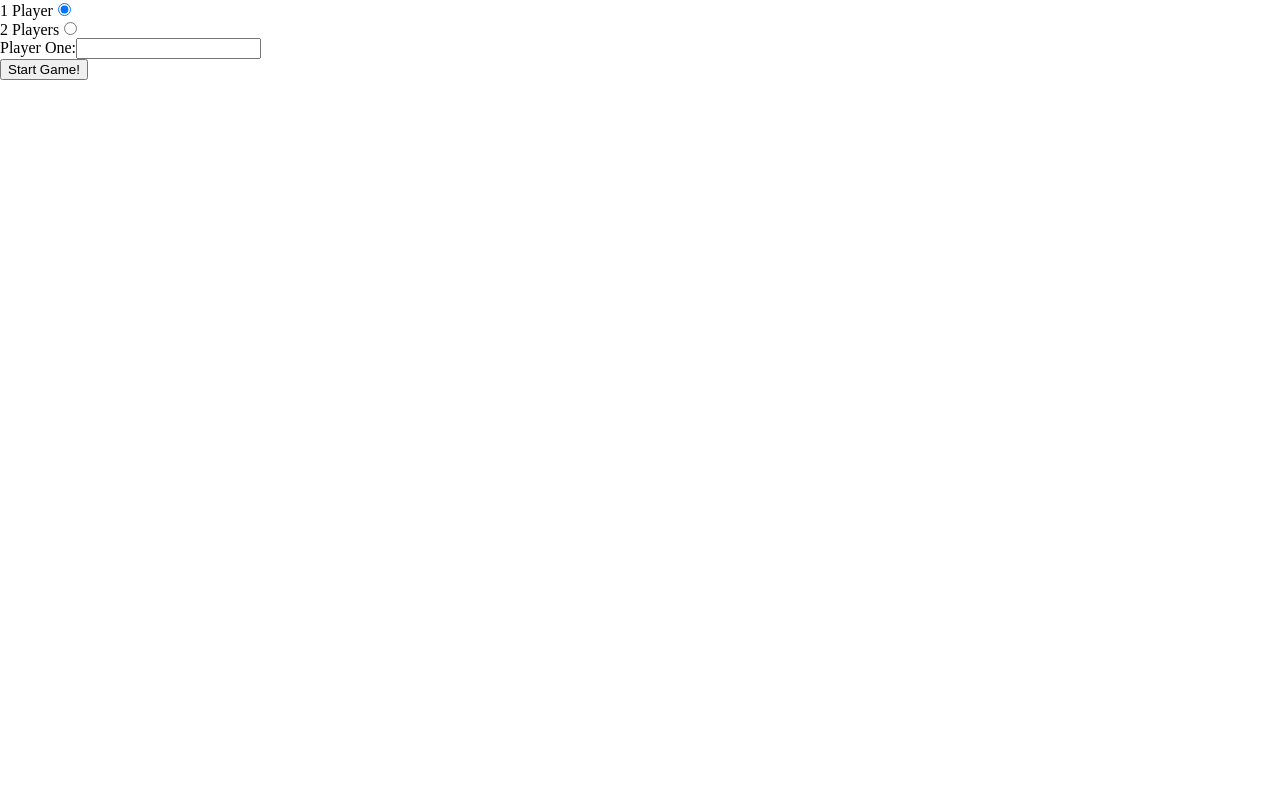
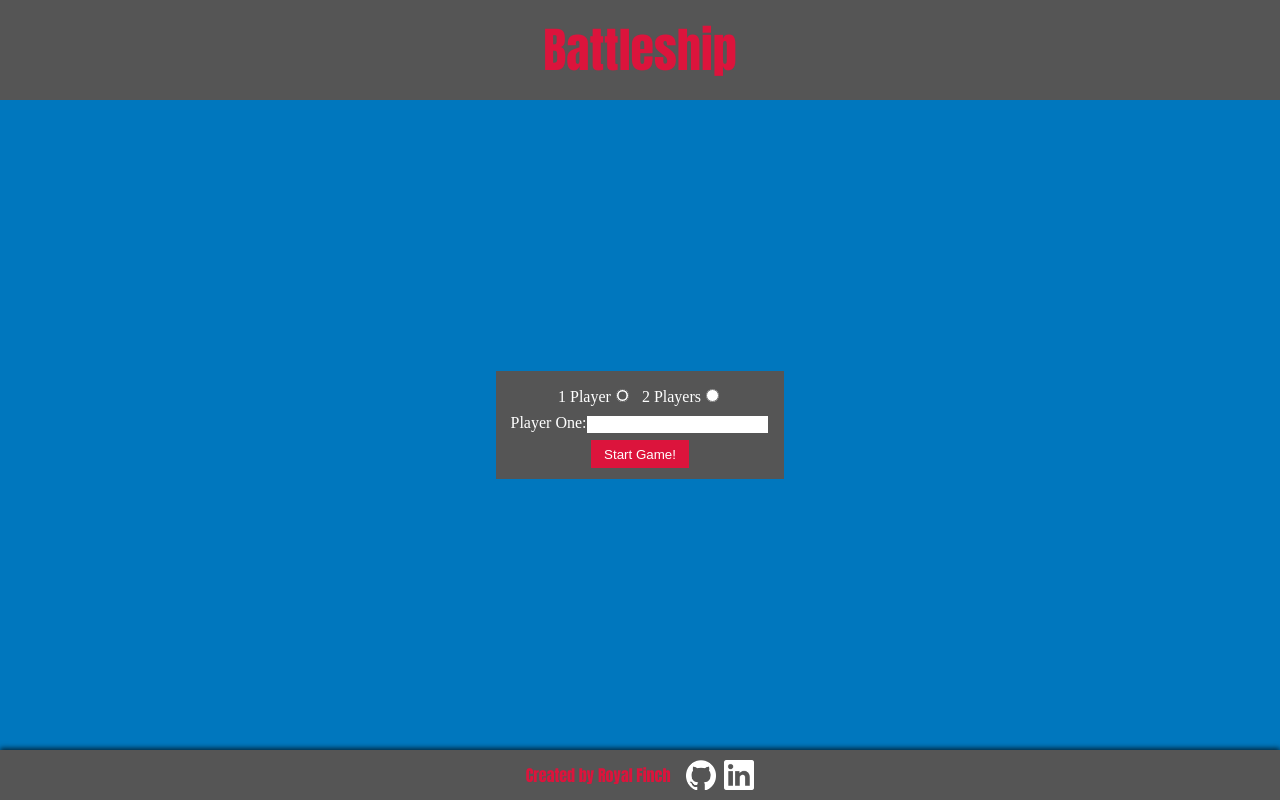
Before and after one commit to RoyalF4/odin-battleship, a website built with webpack: page src/index.html in a window 1280 px wide. Built offline with nearby package versions, Linux system fonts and the light colour scheme.

Commit message:
fix: add css to main menu/header/footer
* Add 'Anton' font
* Add images for github/linkedin
* Add header/footer

```diff
--- a/src/css/style.css
+++ b/src/css/style.css
@@ -1,17 +1,135 @@
+@font-face {
+    font-family: 'Anton';
+    src: url(../fonts/Anton-Regular.ttf) format(truetype);
+}
+
+:root {
+    --ocean-blue: #0077be;
+    --gunmetal-gray: #555555;
+    --nautical-white: #ffffff;
+    --crimson-red: #dc143c;
+    --golden-yellow: #ffd700;
+    --steel-gray: #808080;
+}
+
 body {
     width: 100%;
     height: 100vh;
+    display: flex;
+    flex-direction: column;
 }
 
 main {
-    width: 100%;
-    height: 100%;
+    flex: 1;
+    display: flex;
+    justify-content: center;
+    align-items: center;
+    background: var(--ocean-blue);
+}
 
+header {
+    height: 100px;
+    box-shadow: 0 2px 5px rgba(0, 0, 0, 0.674);
+    display: flex;
+    justify-content: center;
+    align-items: center;
+    font-size: 3rem;
+    font-family: 'Anton';
+    color: var(--crimson-red);
+}
 
+fieldset {
+    display: flex;
+    justify-content: center;
+}
+
+.content {
+    background: var(--gunmetal-gray);
+    padding: 10px;
+}
+
+fieldset > div {
+    padding: 5px;
+}
+
+input[type=radio] {
+    accent-color: var(--gunmetal-gray);
+}
+
+.containerForInput > div {
+    display: flex;
+    justify-content: space-between;
+    padding: 5px;
+}
+
+.menuBtn {
+    background: var(--crimson-red);
+    color: white;
+    padding: 5px;
+    border: 1.5px solid var(--gunmetal-gray);
+    width: 100px;
+    height: 30px;
+}
+
+.menuBtn:hover {
+    box-shadow: 0px 2px 2px 2px #dc143c6a;
+}
+
+.menuBtn:active {
+    transform: scale(.9);
+}
+
+.computerGame {
+    display: flex;
+    border: 2px solid black;
+}
+
+form {
+    display: flex;
+    flex-direction: column;
+    align-items: center;
+}
+
+label {
+    color: white;
+}
+
+input {
+    border: 1px solid var(--gunmetal-gray);
+}
+
+footer {
+    height: 50px;
+    display: flex;
+    justify-content: center;
+    align-items: center;
+    box-shadow: 0 -2px 5px rgba(0, 0, 0, 0.674);
+    font-family: 'Anton';
+}
+
+div > a:first-child {
+    margin: 0 5px 0 0;
+}
+
+footer > span {
+    margin: 0 15px 0 0;
+}
+
+.footerText {
+    color: var(--crimson-red);
+}
+
+.footerImg {
+    width: 30px;
+}
+
+header,
+footer {
+    background: var(--gunmetal-gray);
 }
 
 .board {
-    background: rgb(54, 141, 255);
+    background: var(--ocean-blue);
     width: 300px;
     height: 300px;
 }
@@ -32,11 +150,11 @@ main {
 
 
 .ship {
-    background: gray;
+    background: var(--gunmetal-gray);
 }
 
 .computerCell {
-    background: rgb(0, 0, 131);
+    background: rgb(53, 53, 53);
 }
 
 .hit {
@@ -48,5 +166,5 @@ main {
 }
 
 .hidden {
-    display: none;
+    display: none !important;
 }
--- a/src/dom.js
+++ b/src/dom.js
@@ -55,7 +55,7 @@ function renderBoard(playerContainer, player, game) {
 function renderStartScreen() {
   domElements.main.textContent = '';
   const content = document.createElement('div');
-  content.classList.add('.content');
+  content.classList.add('content');
 
   // create form
   const form = document.createElement('form');
@@ -98,6 +98,8 @@ function renderStartScreen() {
   );
 
   // add input for player names
+  const containerForInput = document.createElement('div');
+  containerForInput.classList.add('containerForInput');
   const playerOneInputContainer = document.createElement('div');
   const playerOneLabel = document.createElement('label');
   playerOneLabel.htmlFor = 'playerOneName';
@@ -110,7 +112,7 @@ function renderStartScreen() {
   playerOneInput.required = true;
   playerOneInputContainer.appendChild(playerOneLabel);
   playerOneInputContainer.appendChild(playerOneInput);
-  form.appendChild(playerOneInputContainer);
+  containerForInput.appendChild(playerOneInputContainer);
 
   const playerTwoInputContainer = document.createElement('div');
   playerTwoInputContainer.classList.toggle('hidden');
@@ -126,10 +128,12 @@ function renderStartScreen() {
   domElements.playerTwoInput = playerTwoInput;
   playerTwoInputContainer.appendChild(playerTwoLabel);
   playerTwoInputContainer.appendChild(playerTwoInput);
-  form.appendChild(playerTwoInputContainer);
+  containerForInput.appendChild(playerTwoInputContainer);
+  form.appendChild(containerForInput);
 
   // submit button
   const submitButton = document.createElement('button');
+  submitButton.classList.add('menuBtn');
   submitButton.textContent = 'Start Game!';
   form.appendChild(submitButton);
 
@@ -140,6 +144,7 @@ function renderStartScreen() {
 function renderGameScreen(game) {
   domElements.main.textContent = '';
   const content = document.createElement('div');
+  content.classList.add('computerGame');
 
   // player 1 board
   const playerOneBoard = document.createElement('div');
--- a/src/index.html
+++ b/src/index.html
@@ -5,7 +5,15 @@
     <meta name="viewport" content="width=device-width, initial-scale=1.0">
 </head>
 <body>
+    <header>Battleship</header>
     <main>
     </main>
+    <footer>
+        <span class="footerText">Created by Royal Finch</span>
+        <div>
+            <a href="https://github.com/RoyalF4" target="_blank"><img class="footerImg" src="./images/github.png" alt="GitHub"></a>
+            <a href="https://www.linkedin.com/in/royal-finch-985095210" target="_blank"><img class="footerImg" src="./images/linkedin.png" alt="LinkedIn"></a>
+        </div>
+    </footer>
 </body>
 </html>
```
Also changed, not shown: src/fonts/Anton-Regular.ttf (added), src/images/github.png (added), src/images/linkedin.png (added).
